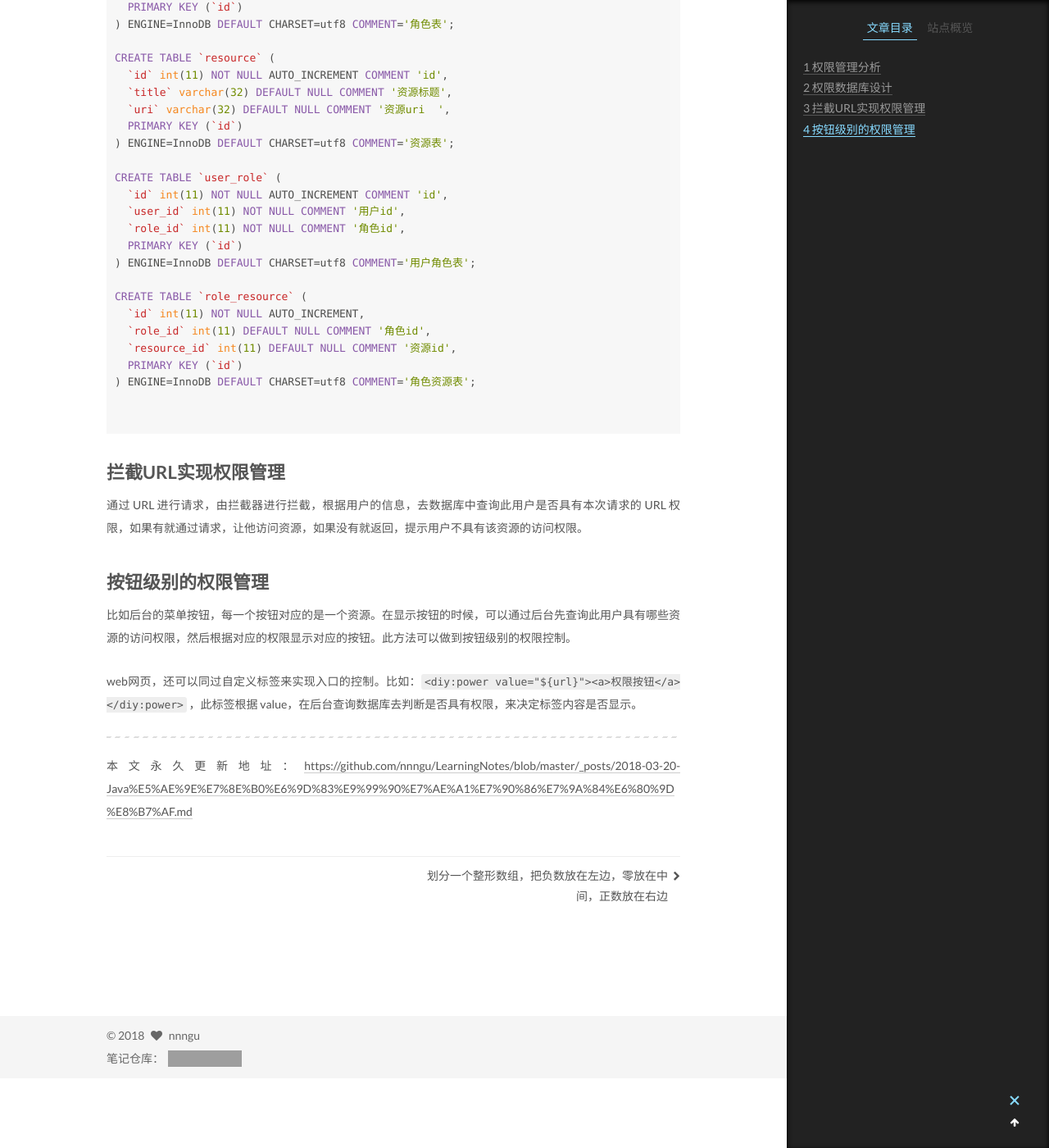
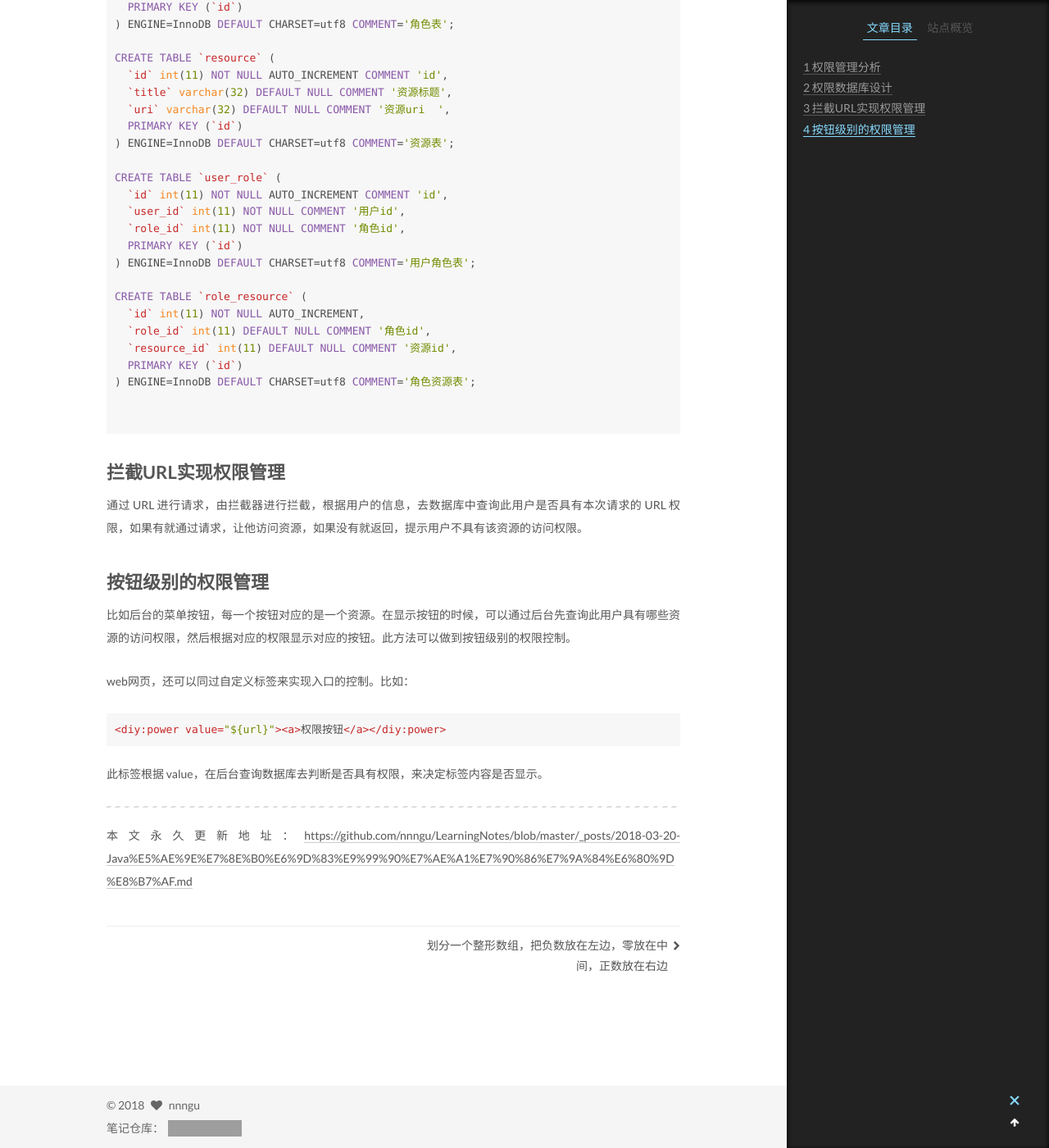
Before and after one commit to nnngu/LearningNotes, a Jekyll site: the page built from _posts/2018-03-20-Java实现权限管理的思路.md, in a window 1280 px wide and 1400 px high, scrolled down 1286 px. Shown: the whole window at 82% size. Built offline with Jekyll 4.4.1, drawn with Linux system fonts in a browser that asks for light colours; grey boxes are pictures that could not be loaded.

Commit message:
修改文件: _posts/2018-03-20-Java实现权限管理的思路.md

````diff
--- a/_posts/2018-03-20-Java实现权限管理的思路.md
+++ b/_posts/2018-03-20-Java实现权限管理的思路.md
@@ -60,7 +60,11 @@ CREATE TABLE `role_resource` (
 
 比如后台的菜单按钮，每一个按钮对应的是一个资源。在显示按钮的时候，可以通过后台先查询此用户具有哪些资源的访问权限，然后根据对应的权限显示对应的按钮。此方法可以做到按钮级别的权限控制。
 
-web网页，还可以同过自定义标签来实现入口的控制。比如：`<diy:power value="${url}"><a>权限按钮</a></diy:power>` ，此标签根据 value，在后台查询数据库去判断是否具有权限，来决定标签内容是否显示。
+web网页，还可以同过自定义标签来实现入口的控制。比如：
+```xml
+<diy:power value="${url}"><a>权限按钮</a></diy:power>
+```
+此标签根据 value，在后台查询数据库去判断是否具有权限，来决定标签内容是否显示。
 
 
 
````
